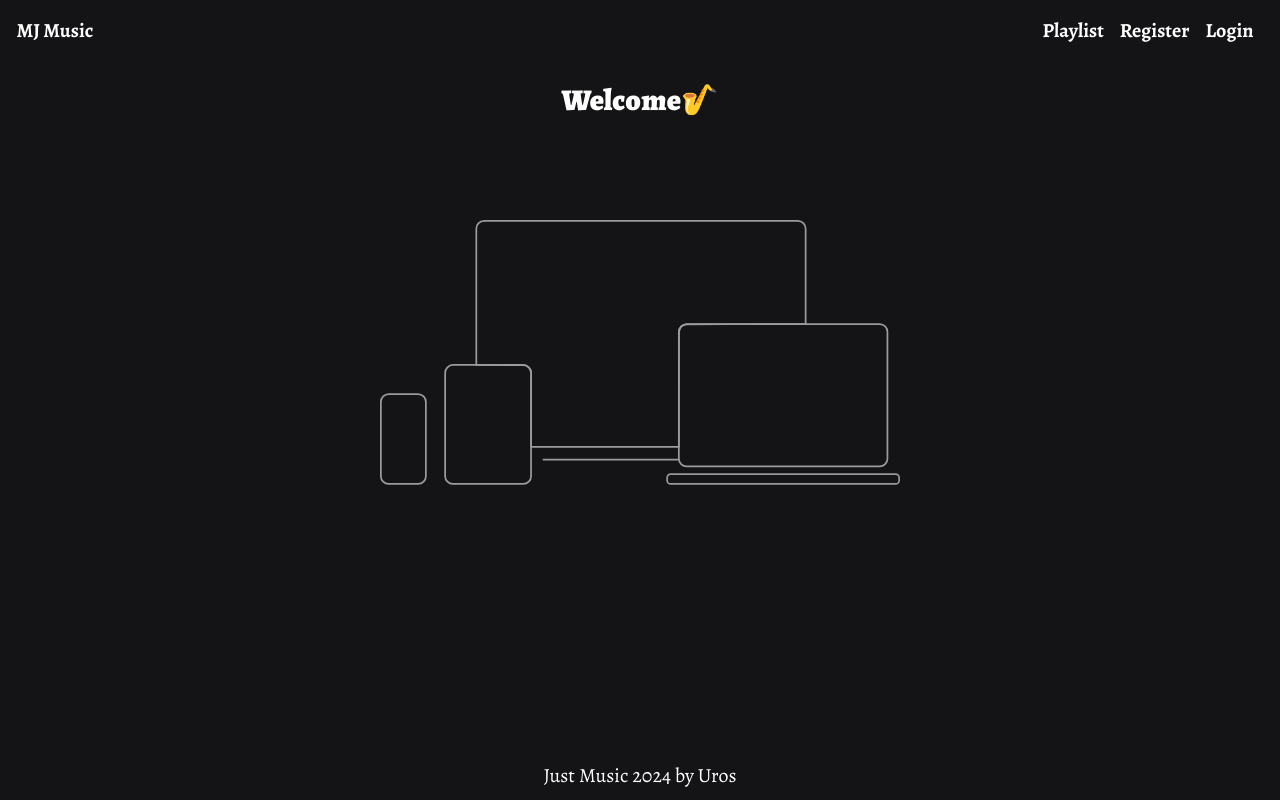
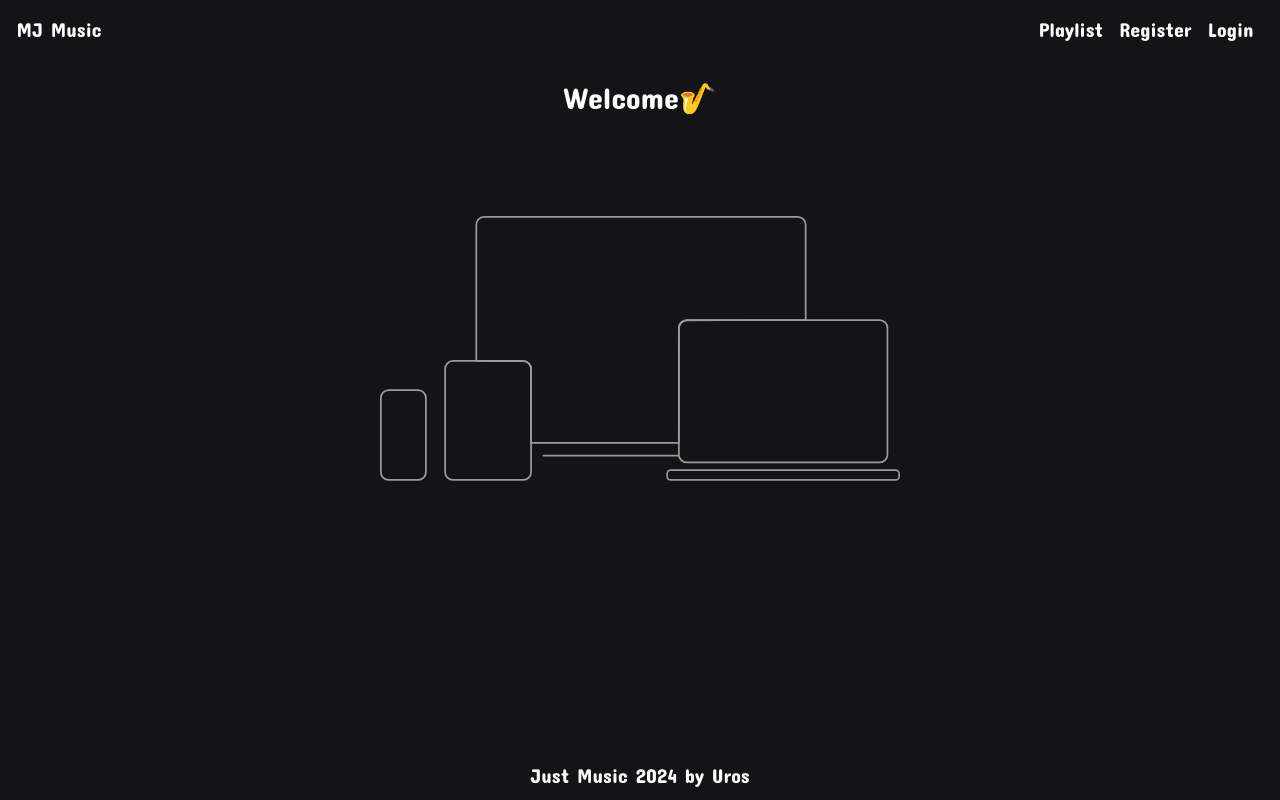
Before and after one commit to mladen081/mj-music-new, a Vue app: page /#/ in a window 1280 px wide. Built offline with nearby package versions, Linux system fonts and the light colour scheme.

Commit message:
006 more styling

```diff
--- a/src/assets/base.css
+++ b/src/assets/base.css
@@ -1,4 +1,4 @@
-@import url('https://fonts.googleapis.com/css2?family=Alegreya:ital,wght@0,400..900;1,400..900&display=swap');
+@import url('https://fonts.googleapis.com/css2?family=Concert+One&display=swap');
 
 @import url('https://fonts.googleapis.com/css2?family=Marck+Script&display=swap');
 
@@ -8,7 +8,7 @@
   padding: 0;
   margin: 0;
   box-sizing: inherit;
-  font-weight: 700;
+  font-weight: 400;
 }
 
 html {
@@ -16,7 +16,7 @@
 }
 
 body {
-  font-family: 'Alegreya', serif;
+  font-family: 'Concert One', sans-serif;
   box-sizing: border-box;
   background-color: #141417;
   color: #141417;
--- a/src/assets/main.css
+++ b/src/assets/main.css
@@ -8,7 +8,7 @@
   color: #fff;
   font-size: 5rem;
   text-align: center;
-  font-weight: 900;
+  font-weight: 400;
 }
 
 h2 {
@@ -16,14 +16,14 @@
   font-size: 3rem;
   text-align: center;
   font-family: 'Marck Script', cursive;
-  font-weight: 700;
+  font-weight: 400;
   font-style: normal;
 }
 
 p {
   font-size: 2rem;
   text-align: center;
-  font-weight: 300;
+  font-weight: 400;
 }
 
 a {
@@ -44,11 +44,11 @@
 }
 
 button {
-  font-family: 'Alegreya', serif;
+  font-family: 'Concert One', sans-serif;
   margin-top: 2rem;
   margin-bottom: 2rem;
   font-size: 2rem;
-  padding: 0.5rem 2rem;
+  padding: 0.7rem 2rem;
   border: 2px solid #fff;
   border-radius: 0.6rem;
   background-color: #fff;
@@ -93,7 +93,7 @@
   margin: 1rem;
   background-color: #fff !important;
   padding: 0.7rem;
-  width: 30rem;
+  width: 33rem;
   border: 2px solid #000;
   border-radius: 0.6rem;
 }
--- a/src/components/HeaderComponent.vue
+++ b/src/components/HeaderComponent.vue
@@ -164,7 +164,7 @@
 header nav ul,
 header nav ul .link,
 header nav .branding .link {
-  font-weight: 700;
+  font-weight: 400;
   color: #fff;
   list-style: none;
   text-decoration: none;
--- a/src/views/PlayList.vue
+++ b/src/views/PlayList.vue
@@ -197,7 +197,7 @@
 
 <style scoped>
 .song-title span {
-  font-weight: 700;
+  font-weight: 400;
 }
 .controls {
   flex-direction: column;
@@ -251,7 +251,7 @@
   color: #fff;
   padding: 0.3rem;
   font-size: 1.8rem;
-  font-weight: 700;
+  font-weight: 400;
   cursor: pointer;
   margin: 1.8rem 0 1.8rem 0;
   padding: 1rem 0;
@@ -271,7 +271,7 @@
 .progress-bar {
   width: 50%;
   height: 0.3rem;
-  background-color: rgba(255, 212, 50, 0.5);
+  background-color: rgba(255, 255, 255, 0.5);
   margin: 1.6rem auto;
   border-radius: 0.6rem;
   --progress: 0;
@@ -279,7 +279,7 @@
 
 .progress {
   height: 100%;
-  background-color: #ffd432;
+  background-color: #fff;
   border-radius: 0.6rem;
   width: var(--progress);
 }
```
